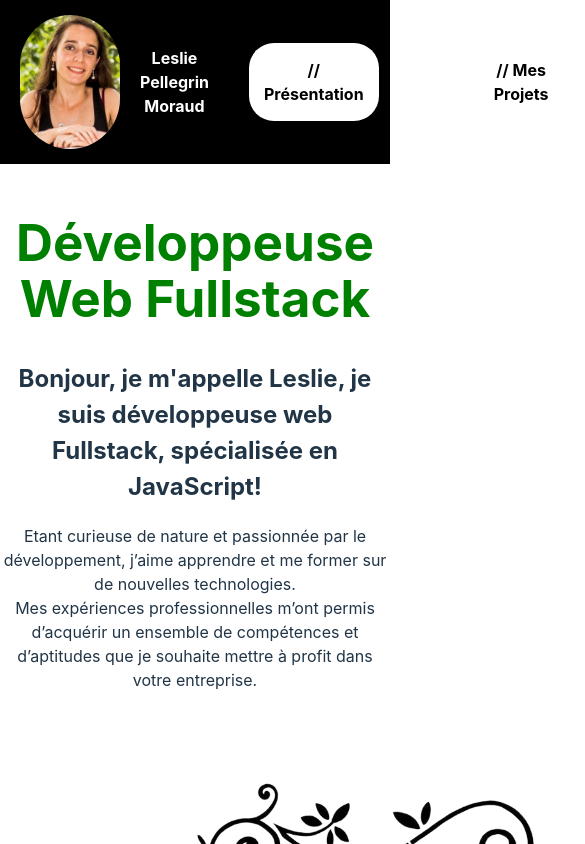
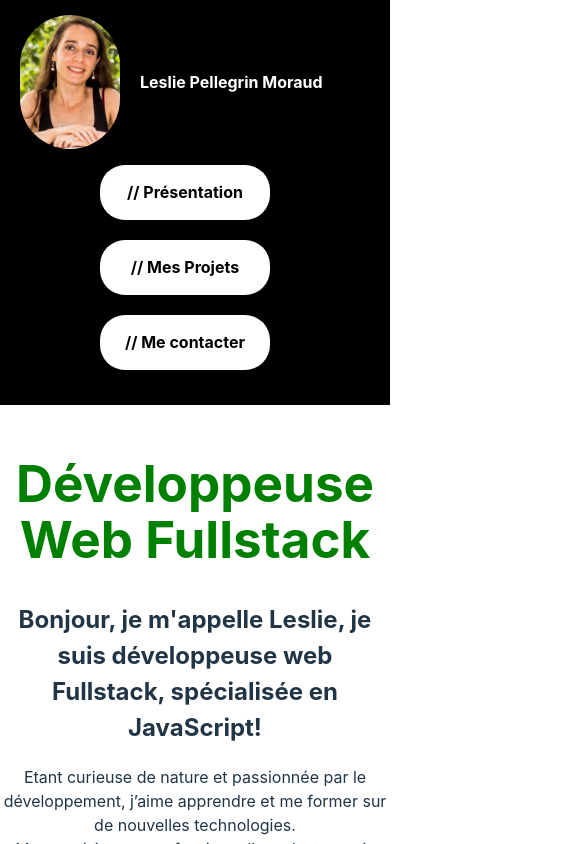
Before and after one commit to Leslie2186/Portfolio, a React (Vite) app: page / in a window 390 px wide. Shown: the top 844 px of the page, 585 px wide, since content can reach past the window. Built offline with nearby package versions, Linux system fonts and the light colour scheme.

Commit message:
responsive sur la Navbar

```diff
--- a/src/components/navbar/Navbar.css
+++ b/src/components/navbar/Navbar.css
@@ -45,3 +45,18 @@
 .menu a:hover{
     color: green;
 }
+
+@media screen and (max-width: 824px){
+    .menu{
+        display: block;
+    }
+
+    .menu ul{
+        display: block;
+    }
+
+    .menu li {
+        margin-bottom: 20px;
+        margin-left: 40px;
+    }
+}
```
